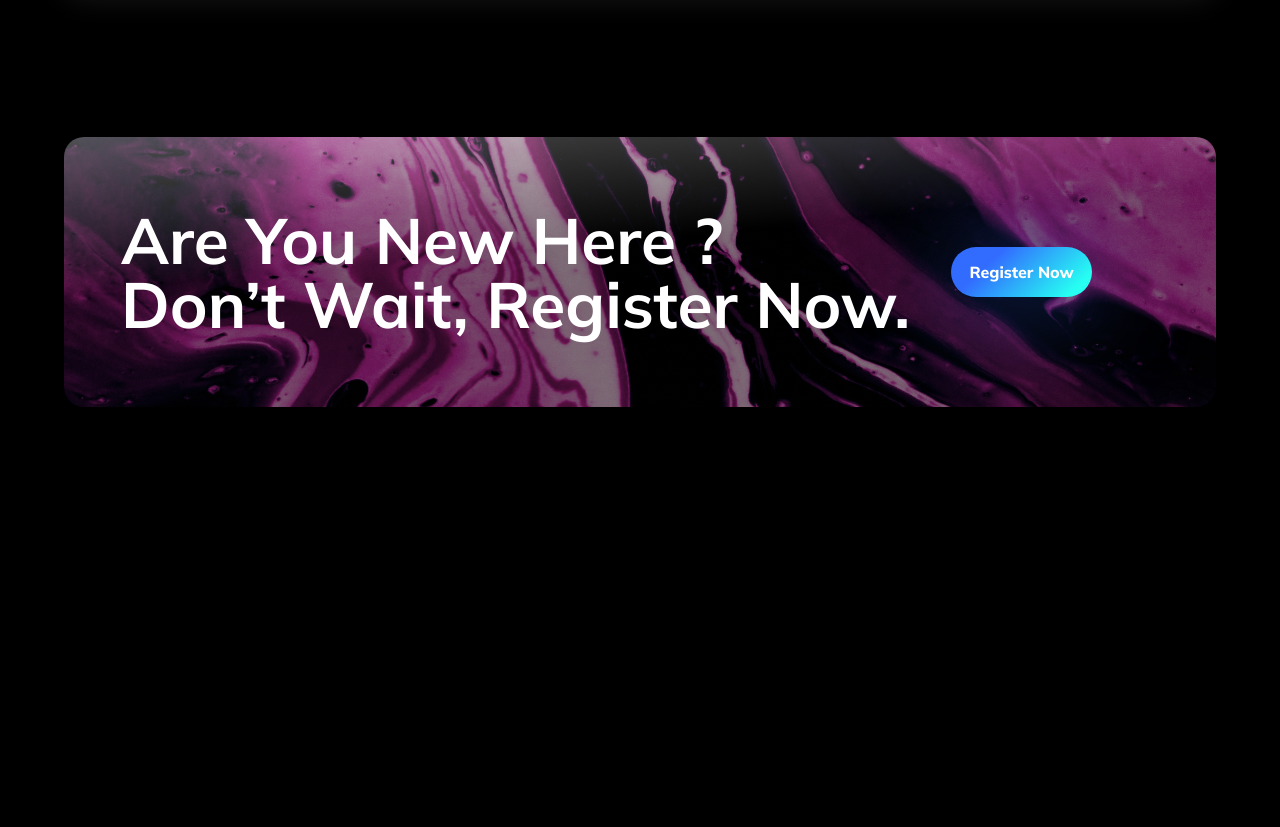
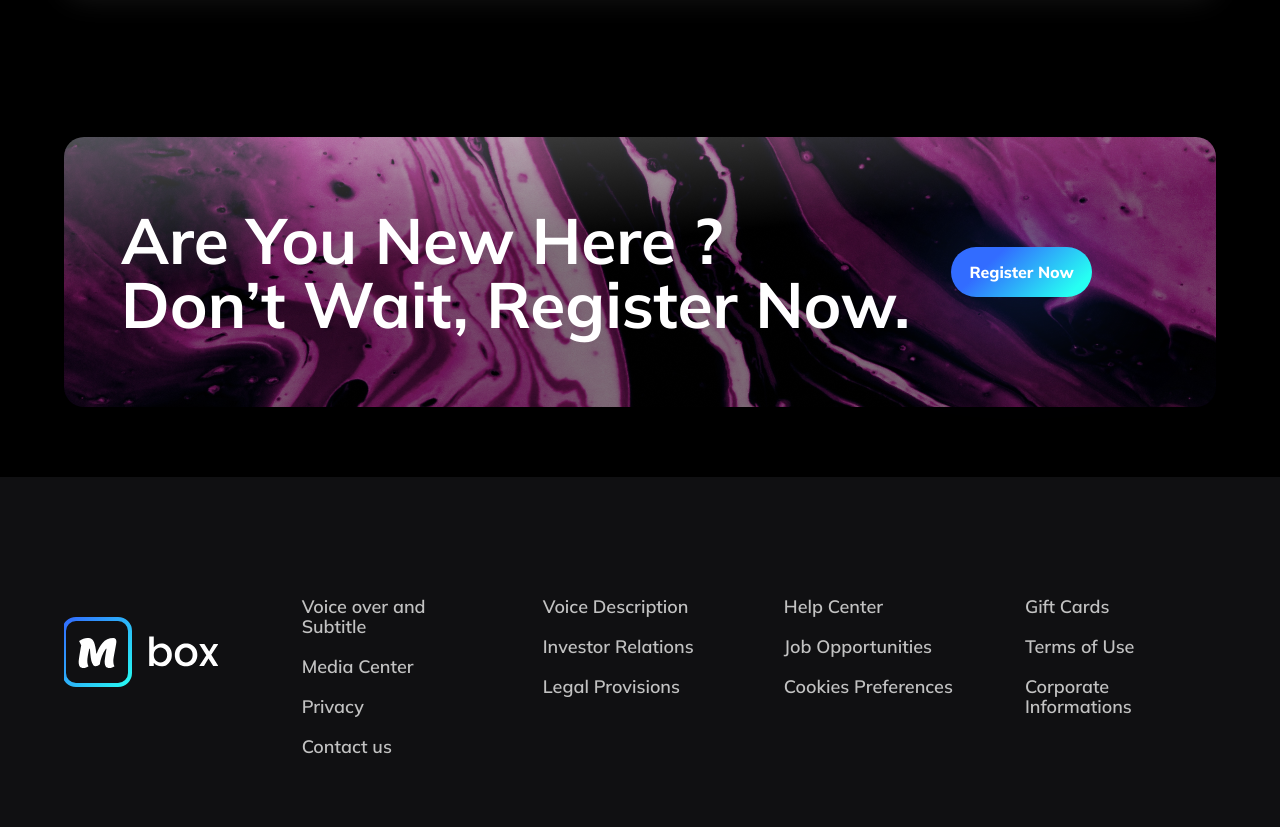
Before and after one commit to Vergos1/TV-Show-Landing-Page, a plain HTML site: page index.html in a window 1280 px wide. Shown: the part 3278-4105 px from the top of the page. Before the commit the page ends 3755 px from the top, so only its background shows below. Drawn offline with nearby package versions, Linux system fonts and the light colour scheme.

Commit message:
layout: footer section

```diff
--- a/index.html
+++ b/index.html
@@ -30,18 +30,28 @@
                 </button>
                 <div class="header__burger-menu nav-bar-mobile">
                     <nav>
+                        <ul>
+                            <li>
                                 <a href="#">
                                     Home
                                 </a>
+                            </li>
+                            <li>
                                 <a href="#">
                                     TV Shows
                                 </a>
+                            </li>
+                            <li>
                                 <a href="#">
                                     Movies
                                 </a>
+                            </li>
+                            <li>
                                 <a href="#">
                                     Series
                                 </a>
+                            </li>
+                        </ul>
                     </nav>
                 </div>
             </div>
@@ -236,6 +246,8 @@
 
     </div>
 </section>
+<!--trending -->
+
 
 <section id="popular">
     <div class="popular__container container">
@@ -332,6 +344,8 @@
         </div>
     </div>
 </section>
+<!--popular -->
+
 
 <section id="release" class="release">
     <div class="release__container container">
@@ -348,6 +362,7 @@
         </div>
     </div>
 </section>
+<!--release -->
 
 
 <section id="register-banner" class="register-banner">
@@ -366,6 +381,43 @@
         </div>
     </div>
 </section>
+<!--register banner -->
+
+<footer id="footer" class="footer">
+    <div class="footer__container container">
+        <div class="footer__wrapper">
+            <a href="#" class="footer__logo">
+                <img src="./src/assets/icon/main-logo.svg" alt="main logo">
+            </a>
+            <div class="footer__list-items">
+                <ul class="footer__list-item list">
+                    <li><a href="#">Voice over and Subtitle</a></li>
+                    <li><a href="#">Media Center</a></li>
+                    <li><a href="#">Privacy</a></li>
+                    <li><a href="#">Contact us</a></li>
+                </ul>
+                <ul class="footer__list-item list">
+                    <li><a href="#">Voice Description</a></li>
+                    <li><a href="#">Investor Relations</a></li>
+                    <li><a href="#">Legal Provisions</a></li>
+                </ul>
+                <ul class="footer__list-item list">
+                    <li><a href="#">Help Center</a></li>
+                    <li><a href="#">Job Opportunities</a></li>
+                    <li><a href="#">Cookies Preferences</a></li>
+                </ul>
+                <ul class="footer__list-item list">
+                    <li><a href="#">Gift Cards</a></li>
+                    <li><a href="#">Terms of Use</a></li>
+                    <li><a href="#">Corporate Informations</a></li>
+                </ul>
+            </div>
+
+        </div>
+    </div>
+</footer>
+
+
 <!-- script swiper -->
 <script src="https://unpkg.com/swiper/swiper-bundle.min.js"></script>
 <!-- script main -->
--- /dev/null
+++ b/src/style/components/footer.scss
@@ -0,0 +1,62 @@
+.footer {
+  background: $footer-bg;
+  &__logo  {
+    @include flex-all-center;
+    &> * {
+      width: 109px;
+      height: 49px;
+    }
+
+  }
+
+  &__list-items {
+    display: grid;
+    grid-template-columns: repeat(2, 1fr);
+    gap: 50px;
+    margin-top: 50px;
+  }
+
+  &__list-item {
+    &:nth-child(1), &:nth-child(3) {
+      position: relative;
+
+      &:after {
+        content: "";
+        position: absolute;
+        width: 1px;
+        height: 100%;
+        background: $border-section;
+        right: -20px;
+        bottom: 0;
+      }
+    }
+  }
+}
+
+@include tablet {
+  .footer {
+    &__wrapper {
+      @include flex-all-center;
+      gap: 84px;
+    }
+
+    &__logo > * {
+      width: 157px;
+      height: 70px;
+    }
+
+    &__list-items {
+      display: grid;
+      grid-template-columns: repeat(4, 1fr);
+      gap: 50px;
+      margin-top: 50px;
+    }
+    &__list-item {
+      &:nth-child(1), &:nth-child(3) {
+        &:after {
+      display: none;
+        }
+      }
+    }
+  }
+}
--- a/src/style/components/header.scss
+++ b/src/style/components/header.scss
@@ -8,8 +8,8 @@
   }
 
   &__logo > * {
-    width: 50%;
-    height: 50%;
+    width: 109px;
+    height: 49px;
   }
 
   &__burger-menu {
--- a/src/style/index.scss
+++ b/src/style/index.scss
@@ -116,6 +116,22 @@ h3 {
   flex-direction: column;
 }
 
+.list {
+  li {
+    @include mb(20px)
+  }
+  a {
+    color: $text-grey;
+    font-size: 18px;
+    font-weight: 600;
+    line-height: 20px;
+
+    &:hover {
+      color: $text-default;
+    }
+  }
+}
+
 .button-blue {
   background: linear-gradient(317deg, #26FFF2 13.2%, #326CFF 71.54%);
   filter: drop-shadow(0px 4px 50px rgba(50, 108, 255, 0.50));
@@ -172,9 +188,11 @@ h3 {
     all: revert; /* Отмена всех стилей Swiper */
   }
 }
+
 .swiper-slide > * {
 
 }
+
 //note STYLE MAIN
 
 //note COMPONENTS
@@ -185,6 +203,6 @@ h3 {
 @import "./components/popular";
 @import "./components/release";
 @import "./components/register-banner";
-//@import "./components/footer";
+@import "./components/footer";
 
 //note COMPONENTS
--- a/src/style/normalize.scss
+++ b/src/style/normalize.scss
@@ -223,7 +223,7 @@ html {
   box-sizing: border-box;
   -webkit-box-sizing: border-box;
   -moz-box-sizing: border-box;
-  transition: all 0.25s ease-in-out;
+  transition: all 0.2s ease;
 }
 
 body {
--- a/src/style/variables.scss
+++ b/src/style/variables.scss
@@ -1,6 +1,7 @@
 //note BACKGROUND
 $main-bg: #000;
 $white-bg: #fff;
+$footer-bg: #101012;
 
 
 //note TEXT
@@ -18,5 +19,6 @@ $border-section: #2F2E2E;
 //note FONT-FAMILY
 $mulish: 'Mulish', sans-serif;
 $marcellus: 'Marcellus', serif;
+
 //note BOX-SHADOW
 $box-shadow1: 0px 4px 4px 0px rgba(0, 0, 0, 0.25);
```
Also changed, not shown: src/style/components/footer.css (added), src/style/index.css, 2 other files. Lines whose indentation alone changed are shown as unchanged.
